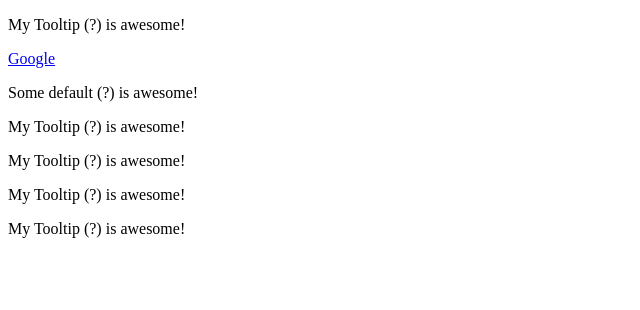
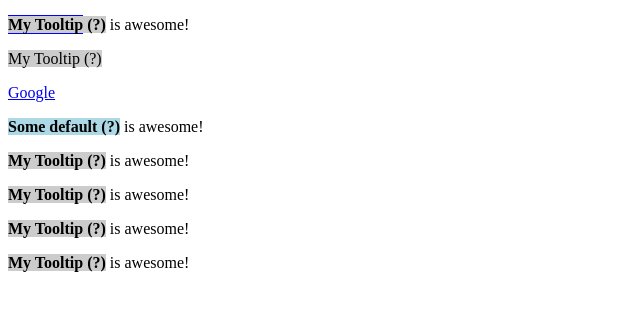
Before and after one commit to bulnes/web-component, a plain HTML site: page index.html in a window 1280 px wide. Shown: the whole page, without its empty margins (0-640 px from the left). Drawn offline with Linux system fonts and the light colour scheme.

Commit message:
task: testing shado DOM css selectors

```diff
--- a/index.html
+++ b/index.html
@@ -18,15 +18,19 @@
 <body>
 
   <p>
-    <uc-tooltip text="Web Components are a set of standards.">My Tooltip</uc-tooltip> is awesome!
+    <uc-tooltip text="Web Components are a set of standards.">
+      <span class="highlight">My Tooltip</span>
+    </uc-tooltip> is awesome!
   </p>
+
+  <uc-tooltip>My Tooltip</uc-tooltip>
 
   <p>
     <a is="uc-confirm-link" href="https://www.google.com">Google</a>
   </p>
 
   <p>
-    <uc-tooltip></uc-tooltip> is awesome!
+    <uc-tooltip class="important"></uc-tooltip> is awesome!
   </p>
 
   <p>
--- a/tooltip.js
+++ b/tooltip.js
@@ -16,6 +16,26 @@ class Tooltip extends HTMLElement {
           color: white;
           position: absolute;
           z-index: 10;
+        }
+
+        :host {
+          background-color: #ccc;
+        }
+
+        :host(.important) {
+          background-color: lightblue;
+        }
+
+        :host-context(p) {
+          font-weight: bold;
+        }
+
+        ::slotted(*) {
+          border-top: 1px solid blue;
+        }
+
+        ::slotted(.highlight) {
+          border-bottom: 1px solid blue;
         }
       </style>
       <slot>Some default</slot>
```
